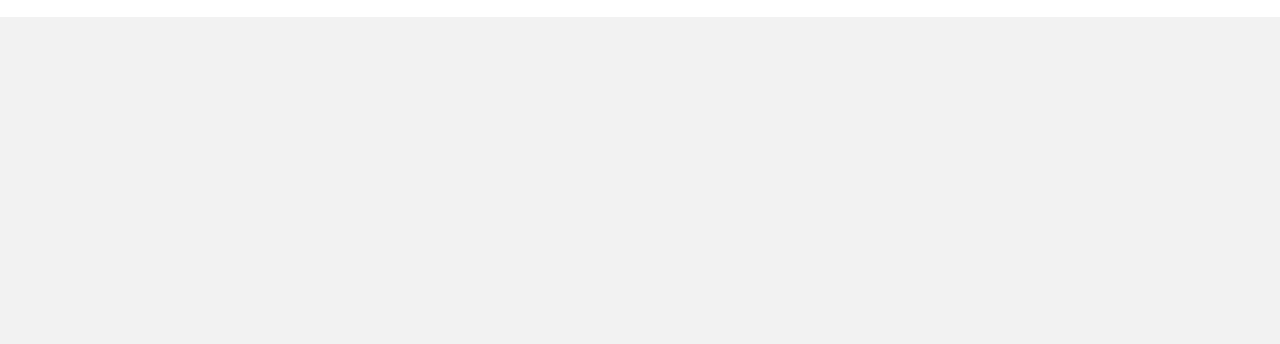
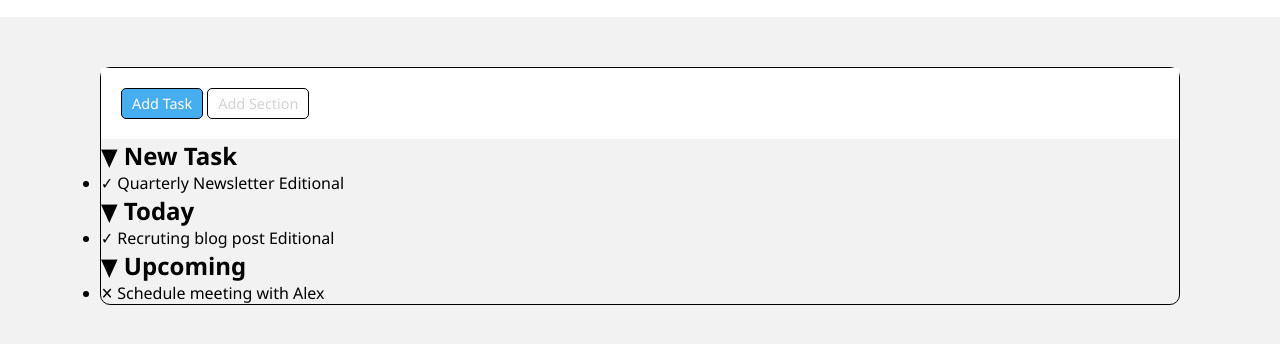
Before and after one commit to ManuelBravaccini/html-css-toboolist, a plain HTML site: page index.html in a window 1280 px wide. Shown: the part 82-426 px from the top of the page. Drawn offline with Linux system fonts and the light colour scheme.

Commit message:
Implemented base layout list

```diff
--- a/css/style.css
+++ b/css/style.css
@@ -18,3 +18,26 @@ header{
 h1{
     display: inline-block;
 }
+
+main{
+    margin: 50px 100px;
+    border: 1px solid black;
+    border-radius: 10px;
+}
+
+.main_header p{
+    display: inline-block;
+    font-size: 0.9rem;
+    border: 1px solid black;
+    border-radius: 5px;
+    padding: 5px 10px;
+}
+
+p#add_task{
+    background-color: #47adf1;
+    color: white;
+}
+
+p#add_section{
+    color: lightgray;
+}
--- a/index.html
+++ b/index.html
@@ -13,7 +13,30 @@
         <h1>Toboolist</h1>
     </header>
     <main>
-
+        <header class="main_header">
+            <p id="add_task">Add Task</p>
+            <p id="add_section">Add Section</p>
+        </header>
+        <section class="new_task">
+            <h2><span>&#9660;</span> New Task</h2>
+            <ul>
+                <li>
+                    <span class="check">&#10003;</span> Quarterly Newsletter <span class="editional">Editional</span>
+                </li>
+            </ul>
+            <h2><span>&#9660;</span> Today</h2>
+            <ul>
+                <li>
+                    <span class="check">&#10003;</span> Recruting blog post <span class="editional">Editional</span>
+                </li>
+            </ul>
+            <h2><span>&#9660;</span> Upcoming</h2>
+            <ul>
+                <li>
+                    <span class="cross">&#x2715;</span> Schedule meeting with Alex
+                </li>
+            </ul>
+        </section>
     </main>
 </body>
 </html>
```
